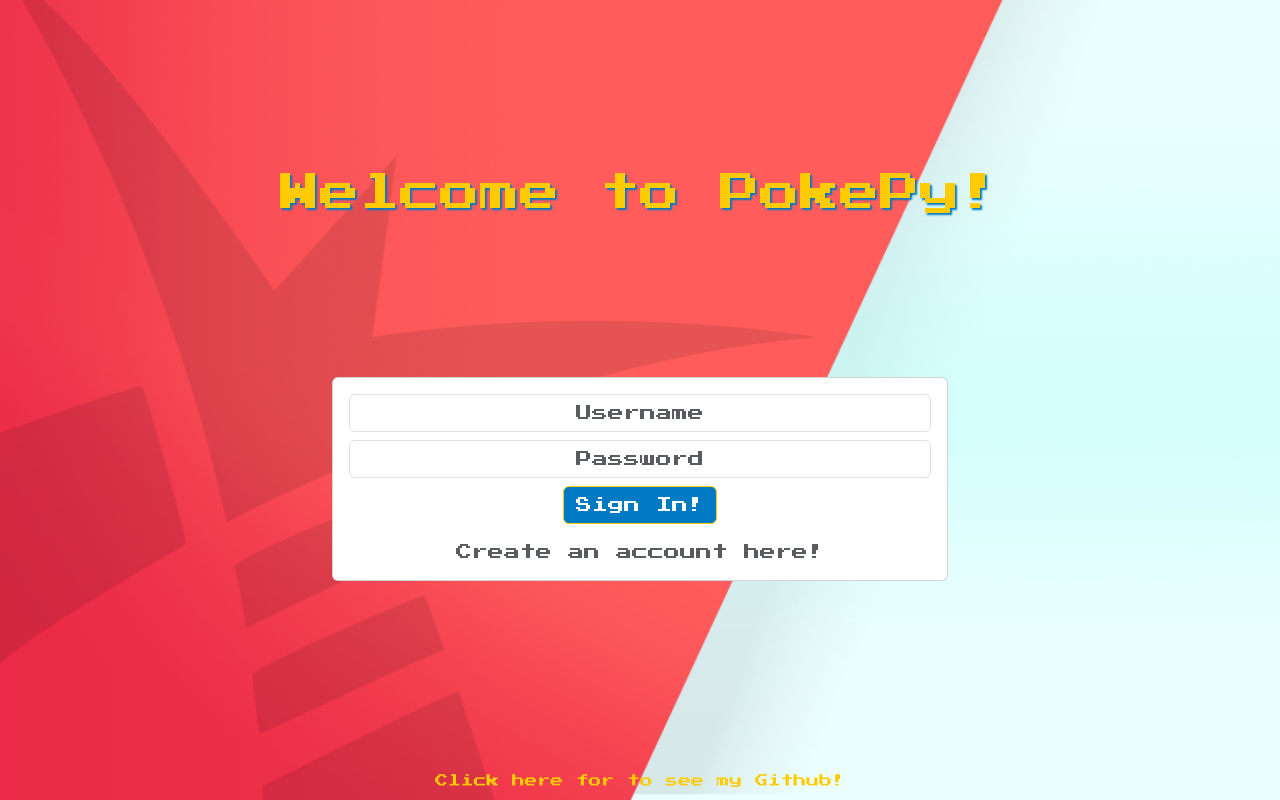
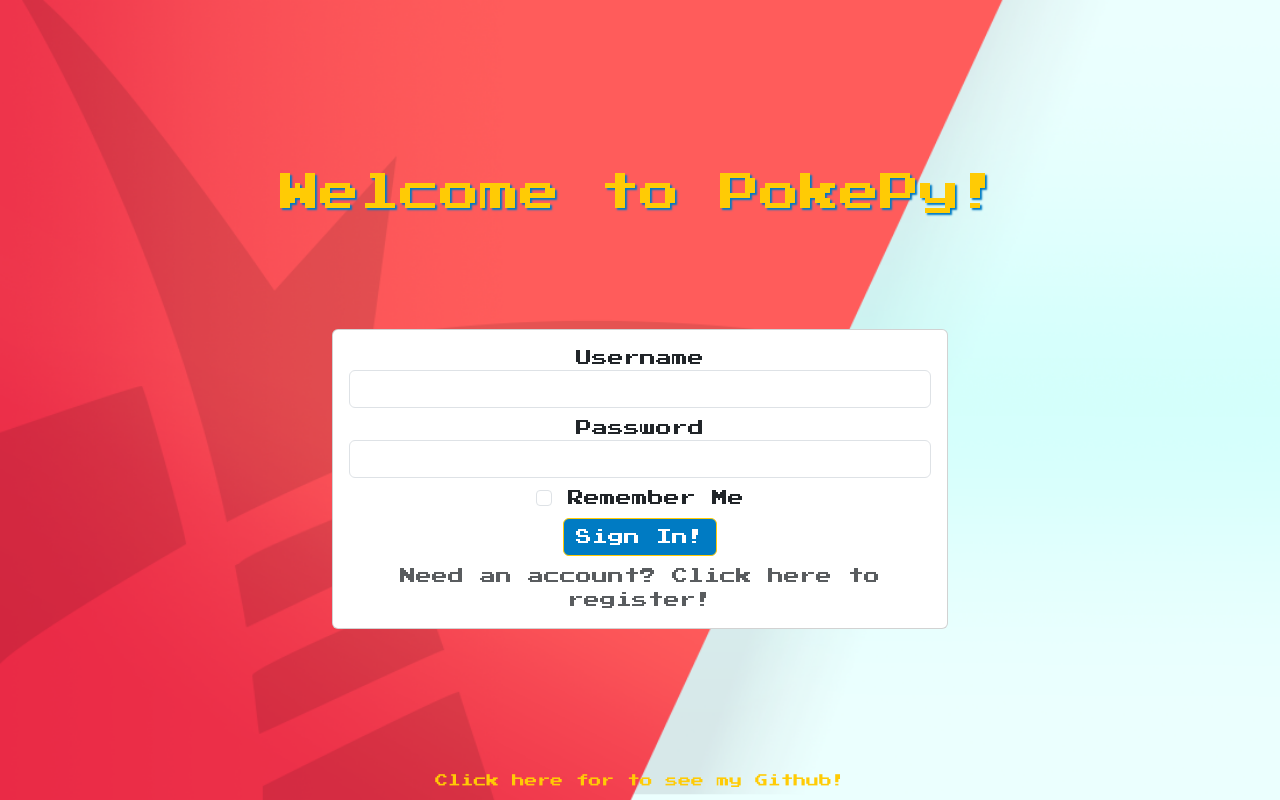
Before and after one commit to smbirch/pokepy_flask, a Flask app: page /login in a window 1280 px wide. Run offline with Flask 3, Linux system fonts and the light colour scheme.

Commit message:
Setting up login page

```diff
--- a/templates/login.html
+++ b/templates/login.html
@@ -14,30 +14,34 @@
     <div class="col-6">
       <div class="card">
         <div class="card-body text-center">
-          <form>
+          <form method="POST" action="">
             <div class="form-group">
-              <input
-                type="text"
-                class="form-control text-center mb-2"
-                placeholder="Username"
-              />
-            </div>
-            <div class="form-group">
-              <input
-                type="password"
-                class="form-control text-center mb-2"
-                placeholder="Password"
-              />
-            </div>
-            <div class="row justify-content-between align-items-center">
+              {{ form.hidden_tag() }}
+              <fieldset class="form-group">
+                <div class="form-group mb-2">
+                    {{ form.username.label(class="form-control-label") }}
+                    {{ form.username(class="form-control") }}
+                </div>
+                <div class="form-group mb-2">
+                    {{ form.password.label(class="form-control-label") }}
+                    {{ form.password(class="form-control") }}
+                </div>
+                <div class="form-checkbox mb-2">
+                  {{ form.remember(class="form-check-input") }}
+                  {{ form.remember.label(class="form-check-label")}}
+
+                </div>
+
+            <div class="row justify-content-between align-items-center mb-2">
               <div class="col">
-                <button type="submit" class="btn btn-primary">Sign In!</button>
+                {{ form.submit(class="btn btn-primary")}}
+
               </div>
             </div>
-            <div class="row mt-3 flex-column">
 
+              </div>
               <div class="col">
-                <a href="{{ url_for("register")}}" class="text-muted links">Create an account here!</a>
+                <a href="{{url_for('register')}}" class="text-muted links">Need an account? Click here to register!</a>
               </div>
             </div>
           </form>
```
